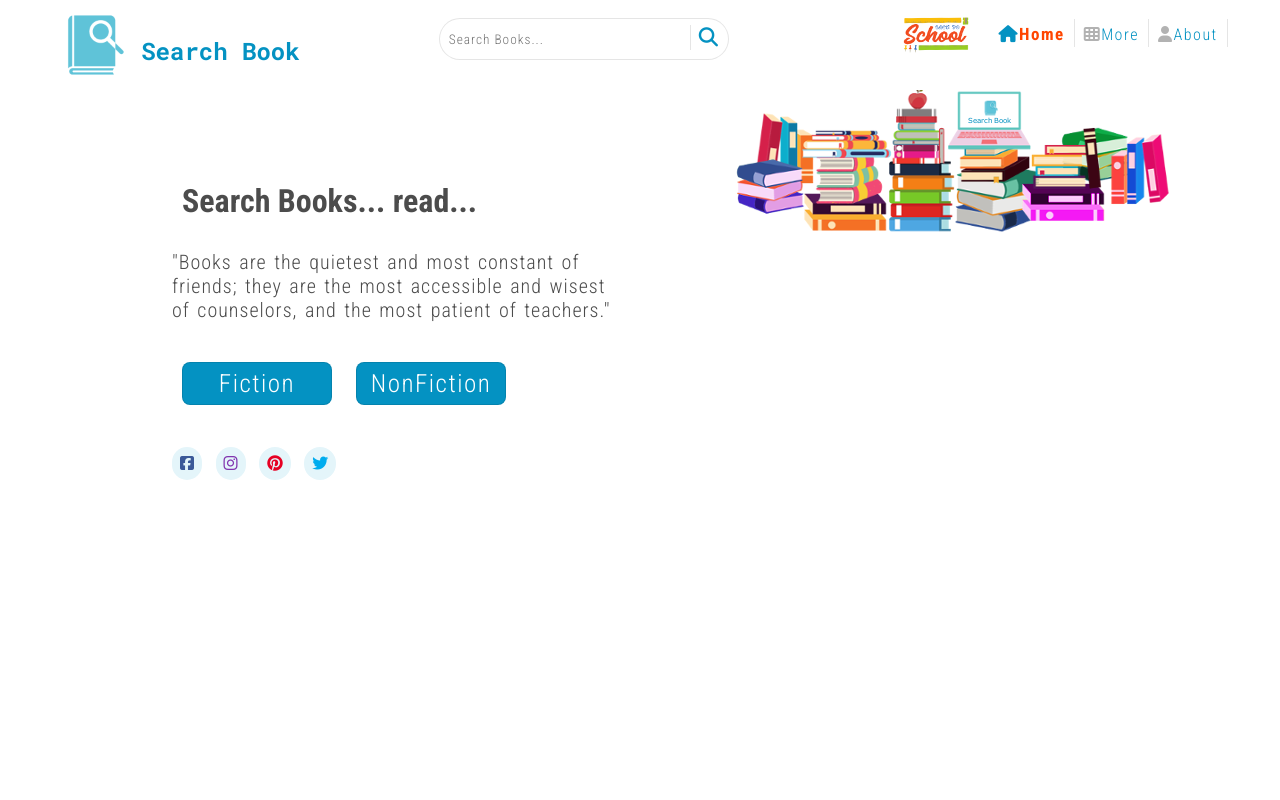
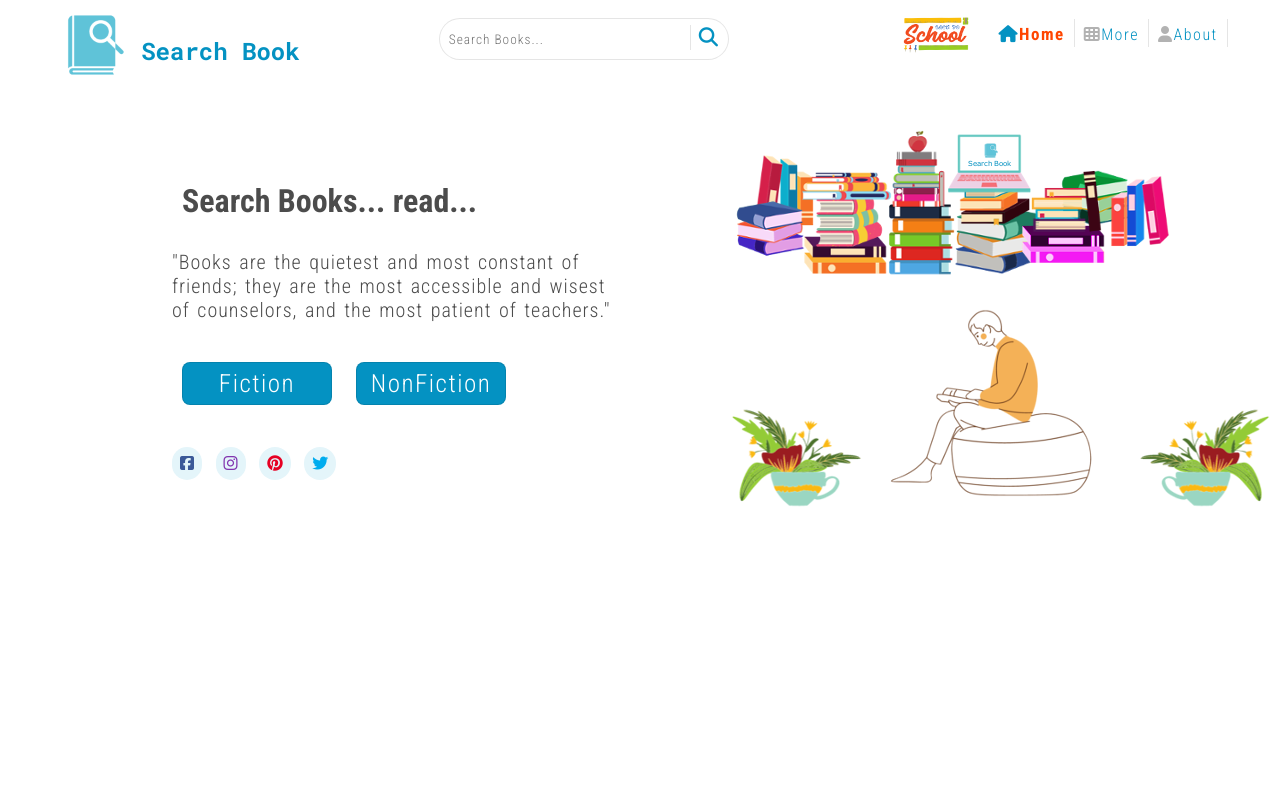
Before and after one commit to julie949/portfolio_web_development, a plain HTML site: page index.html in a window 1280 px wide. Shown: the top 800 px of the page. Drawn offline with Linux system fonts and the light colour scheme.

Commit message:
Update main.css

```diff
--- a/css/main.css
+++ b/css/main.css
@@ -180,7 +180,6 @@
      height: 100%;
      width: 100%;
      object-fit: scale-down;
-     animation: animate 3s infinite;
  }
 
  /* display right images nth child */
@@ -244,9 +243,20 @@
  .display_right div:nth-child(15) {
      animation-delay: -0.30s;
  }
- /* img bottom */
+  /* display bottom */
 
- .img_bottom {
+ .display_bottom {
+     position: relative;
+     z-index: 1000;
+     margin: 0px 0px 20px 730px;
+ }
+
+ .display_bottom div {
+     position: absolute;
+ }
+ /* img_bottom */
+
+ .display_bottom .img_bottom {
      height: 100%;
      width: 100%;
      object-fit: scale-down;
```
